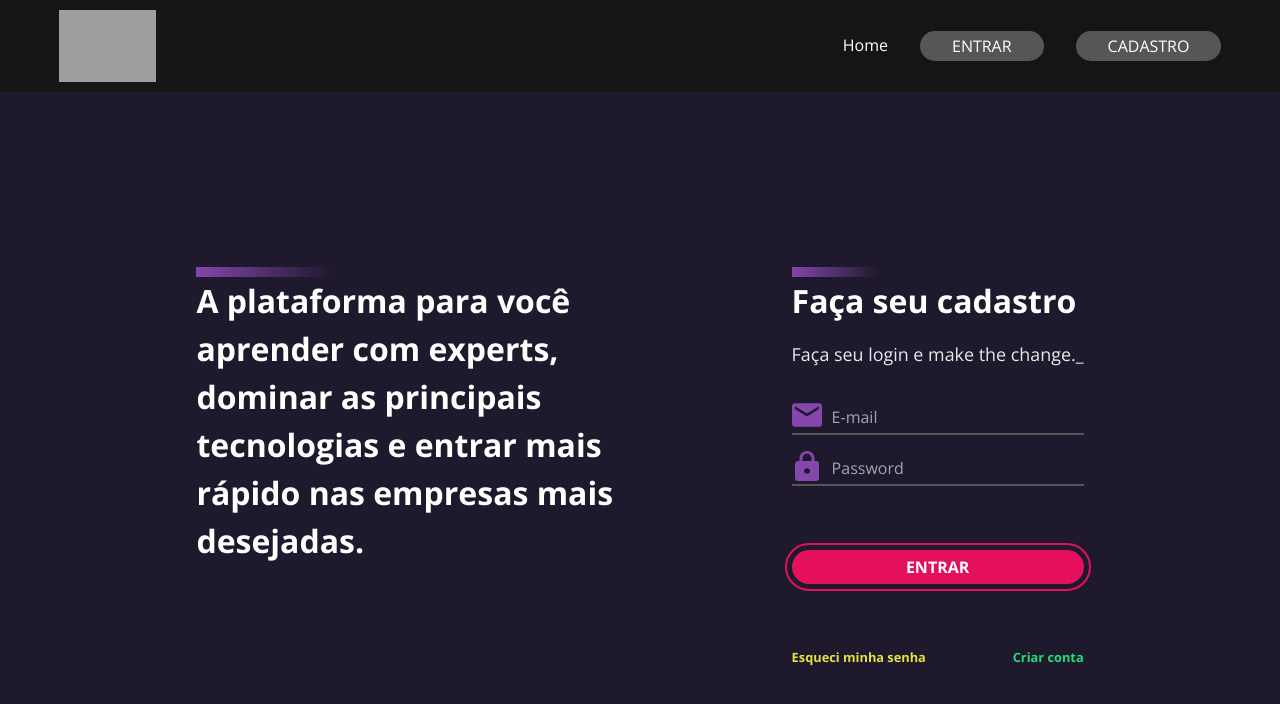
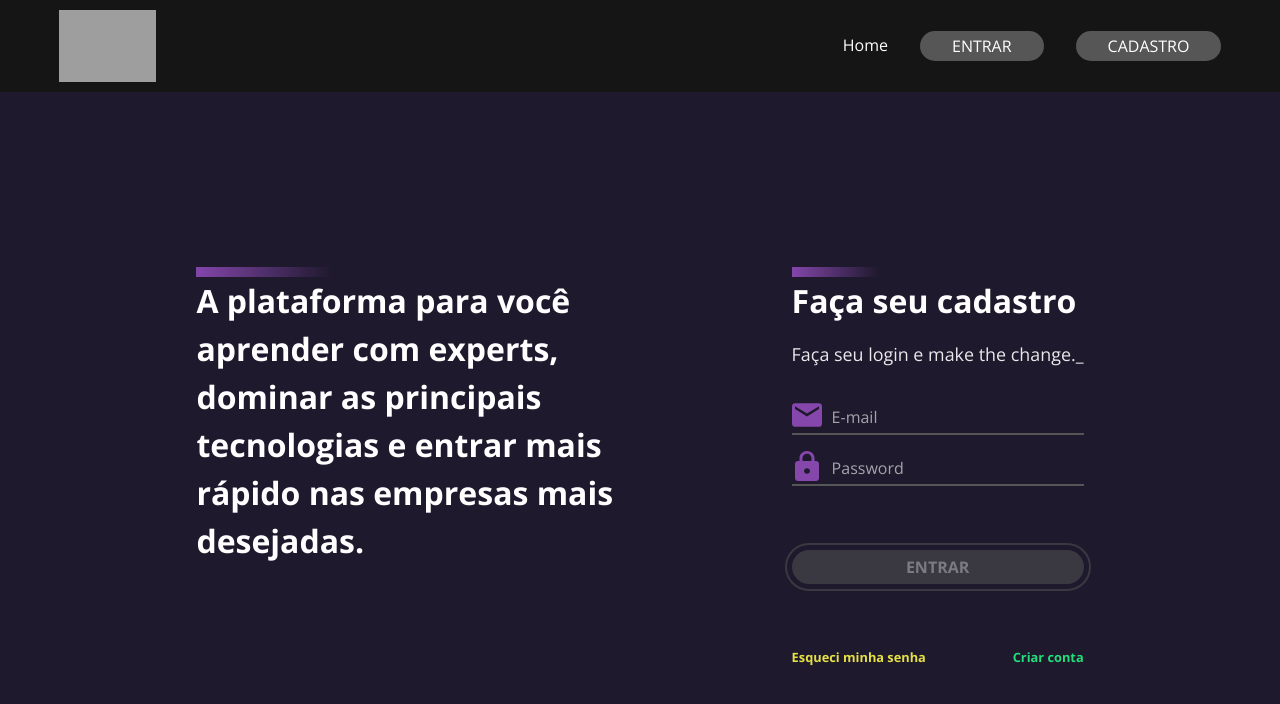
Before and after one commit to cosme7/DIO_Clone-OrangeTech, a React (Create React App) app: page /login in a window 1280 px wide. Shown: the top 704 px of the page. Built offline with nearby package versions, Linux system fonts and the light colour scheme; grey boxes are pictures that could not be loaded.

Commit message:
Just for Style :D

```diff
--- a/src/Components/Button/index.jsx
+++ b/src/Components/Button/index.jsx
@@ -1,10 +1,10 @@
 import React from 'react'
 import * as S from './style'
 
-export default function Button({title, onClick, variant="other"}) {
+export default function Button({title, onClick, variant="other", disabled}) {
   return (
     <>
-      <S.Button variant={variant} onClick={onClick}>
+      <S.Button variant={variant} onClick={onClick} disabled={disabled}>
         {title}
       </S.Button>
     </>
--- a/src/Components/Button/style.js
+++ b/src/Components/Button/style.js
@@ -19,6 +19,16 @@ export const Button = styled.button`
         filter: drop-shadow(0 0 25px var(--bg-pk));
     }
 
+    &:disabled{
+        background-color: var(--bg-disabled);
+        color: var(--clr-disabled);
+        outline: 2px solid var(--bg-disabled);
+    }
+
+    &:disabled:where(:hover, :focus-visible){
+        filter: none;
+    }
+
     ${({variant}) => variant !== 'other' && css`
         padding: .2em 2em;
         border-radius: 30px;
--- a/src/Components/FormLog/index.jsx
+++ b/src/Components/FormLog/index.jsx
@@ -21,7 +21,7 @@ export default function FormLog() {
 
     const navigate = useNavigate()
 
-    const { control, handleSubmit, formState: { errors }} = useForm({
+    const { control, handleSubmit, formState: { errors, isValid }} = useForm({
         resolver: yupResolver(schema),
         mode: 'onChange'
     });
@@ -43,7 +43,7 @@ export default function FormLog() {
         <S.Forms onSubmit={handleSubmit(onSubmit)}>
             <Input control={control} errorMessage={errors.email?.message} type='email' name='email' placeholder='E-mail' className='email' />
             <Input control={control} errorMessage={errors.password?.message} type='password' name='password' placeholder='Password' className='senha' />
-            <Button title='Entrar' type='submit'/>
+            <Button title='Entrar' type='submit' disabled={!isValid}/>
         </S.Forms>
     </>
   )
--- a/src/Components/FormReg/index..jsx
+++ b/src/Components/FormReg/index..jsx
@@ -52,7 +52,7 @@ export default function FormReg() {
             <Input control={control} errorMessage={errors.name?.message} type='name' name='name' placeholder='Nome Completo' className='people' />
             <Input control={control} errorMessage={errors.email?.message} type='email' name='email' placeholder='E-mail' className='email' />
             <Input control={control} errorMessage={errors.password?.message} type='password' name='password' placeholder='Password' className='senha' />
-            <Button title='Criar minha conta' type='submit'/>
+            <Button title='Criar minha conta' type='submit' disabled={!isValid}/>
         </S.Forms>
     </>
   )
--- a/src/Global/style.js
+++ b/src/Global/style.js
@@ -25,11 +25,13 @@ export default createGlobalStyle`
     --clr-yw: #E5E044;
     --clr-gr: #23DD7A;
     --clr-error: red;
+    --clr-disabled: #7c7a83;
     /* Cor Background */
     --bg-light: #1e192c;
     --bg-dark: #151515;
     --bg-pk: #E4105D;
     --bg-gr-light:#3B4651;
+    --bg-disabled: #3a3841;
     --bg-gr: #565656;
     --bg-gr-dark: #2D2D37;
     --bg-prog: #23DD7A;
```
